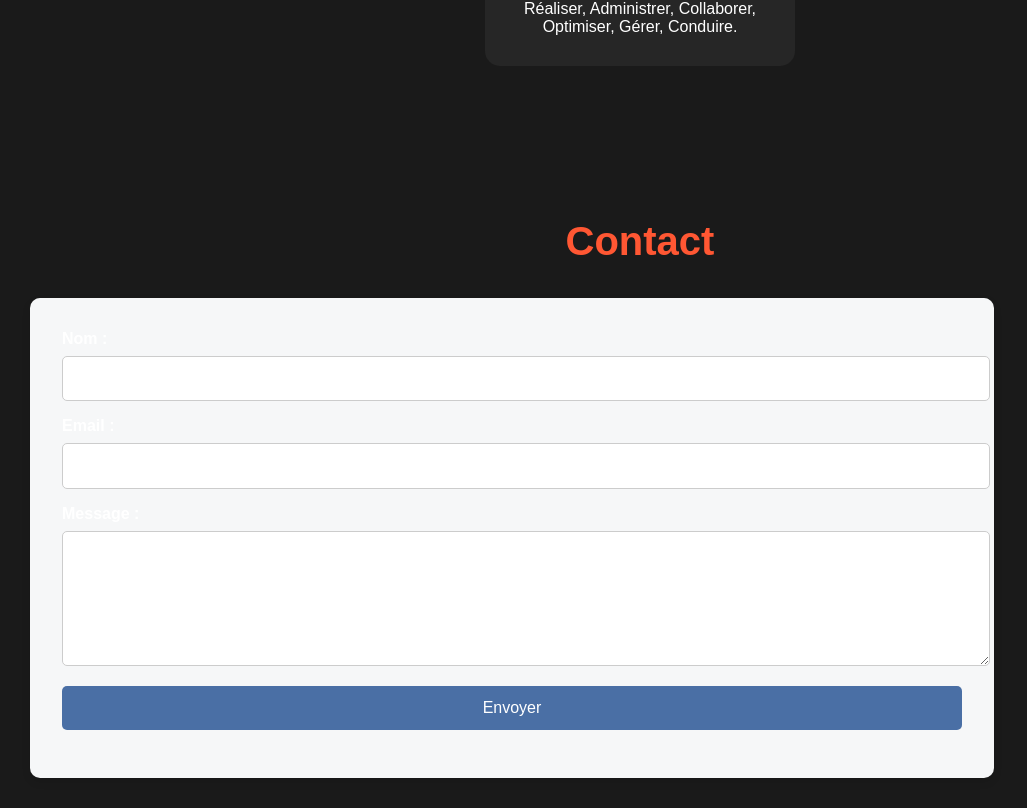
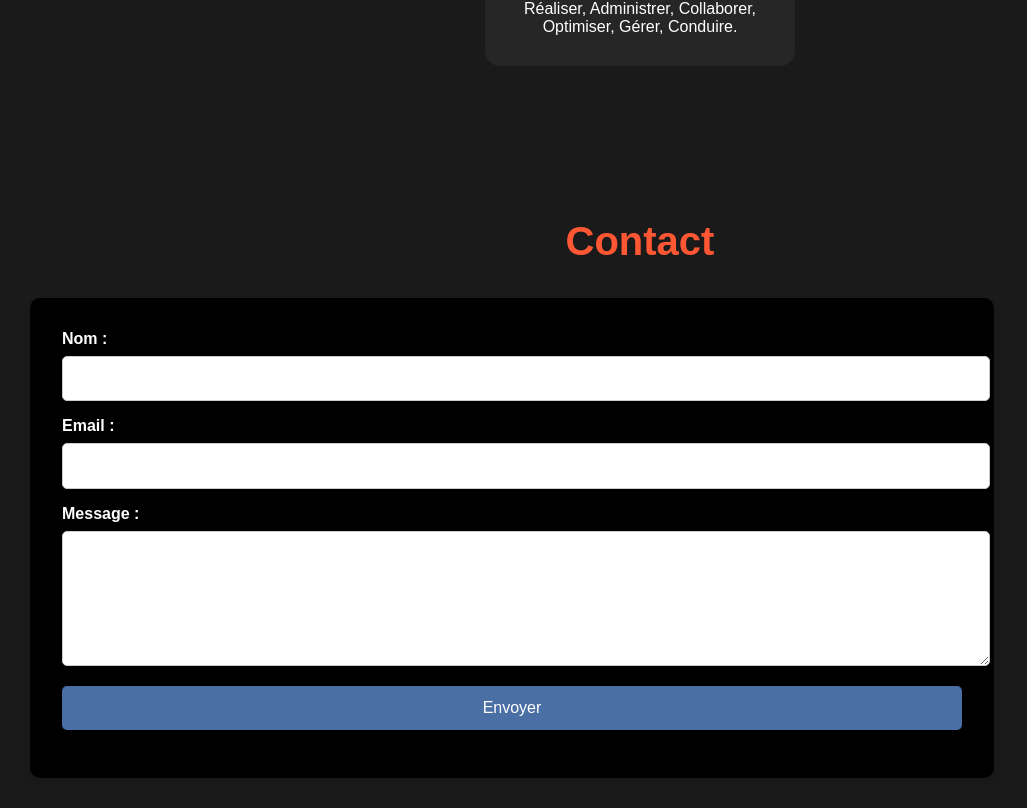
Before and after one commit to Xafia/Xafia.github.io, a plain HTML site: page index.html in a window 1280 px wide. Shown: the part 3766-4574 px from the top of the page, without its empty margins (0-1027 px from the left). Drawn offline with nearby package versions, Linux system fonts and the light colour scheme.

Commit message:
Update styles.css

```diff
--- a/styles.css
+++ b/styles.css
@@ -319,7 +319,7 @@ h2 {
 form {
     width: 90%;
     max-width: 900px;
-    background-color: #F6F7F8;
+    background-color: black;
     padding: 2rem;
     border-radius: 10px;
     box-shadow: 0 4px 8px rgba(0, 0, 0, 0.1);
```
